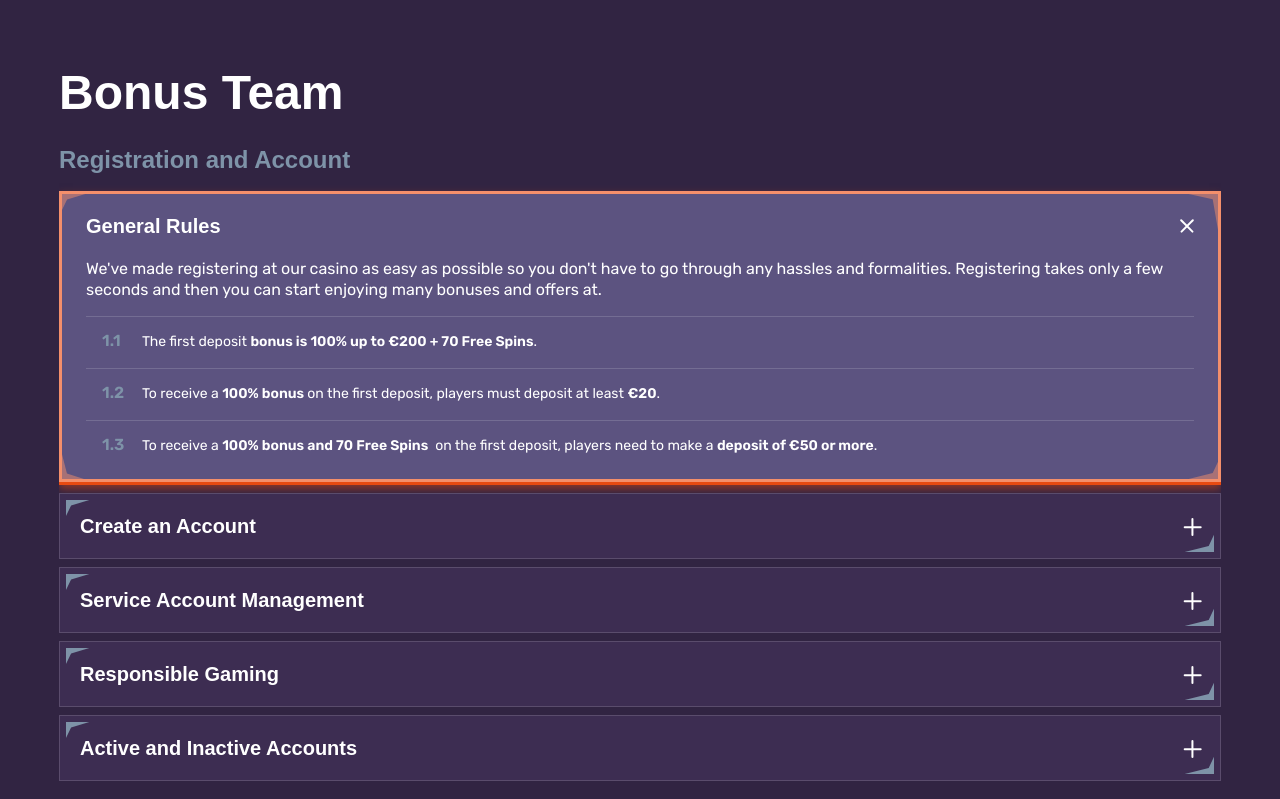
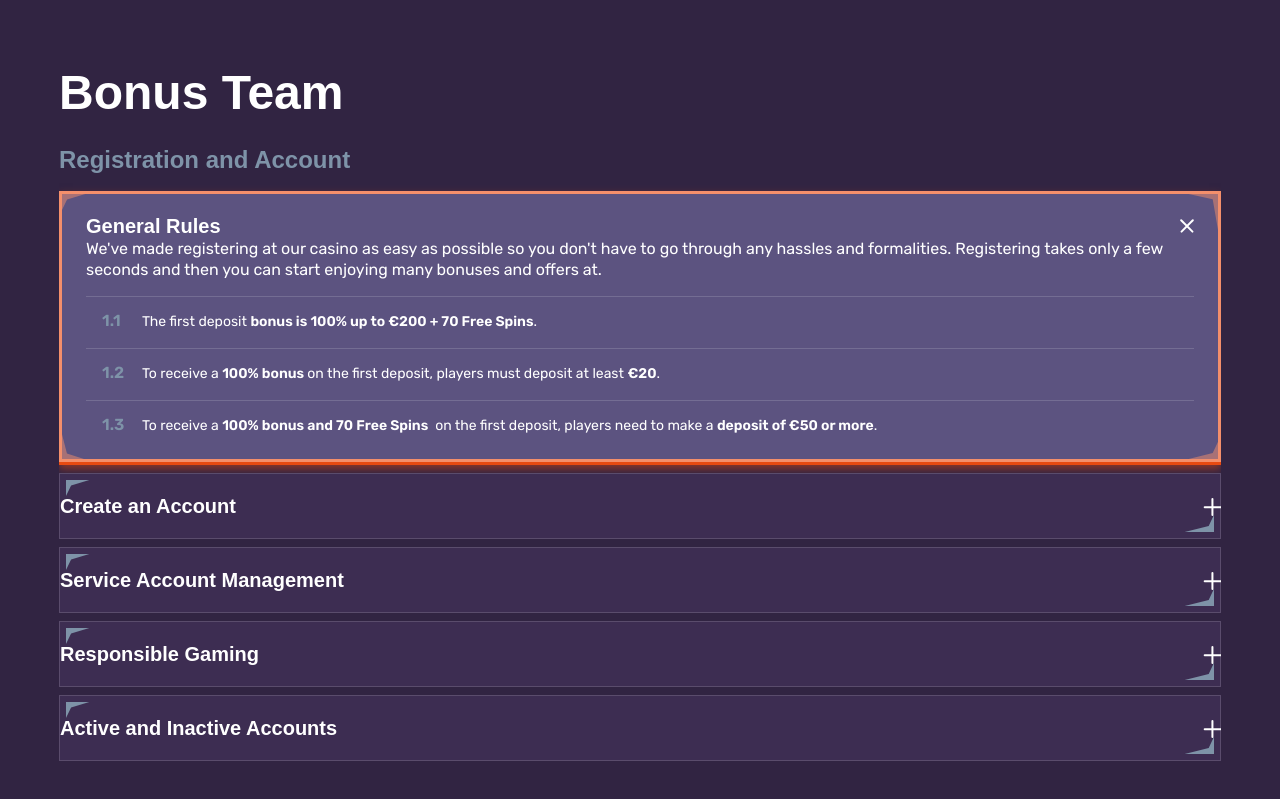
Before and after one commit to TravikDev/Test, a Next.js app: page /bonus-team in a window 1280 px wide. Shown: the top 799 px of the page. Built offline with nearby package versions, Linux system fonts and the light colour scheme; a web font is replaced by a local one.

Commit message:
upd: details area was changed

```diff
--- a/app/terms-and-conditions/detailsList.tsx
+++ b/app/terms-and-conditions/detailsList.tsx
@@ -15,9 +15,9 @@ export default function DetailsList({ subItems }: PropsDetailsList) {
         <details
           key={item.title}
           open={idx === 0 && item.title === "General Rules"}
-          className="group relative flex flex-col border-[1px] border-details-inactive border-opacity-15 bg-background-details-inactive transition duration-300 ease-out open:border-[3px] open:border-b-[6px] open:border-details-active open:bg-background-details-active open:px-6 open:shadow-[rgba(232,74,17,0.5)_0px_4px_8px_0px] hover:bg-background-details-active"
+          className="group relative flex flex-col border-[1px] border-details-inactive border-opacity-15 py-5 bg-background-details-inactive transition duration-300 ease-out open:border-[3px] open:border-b-[6px] open:border-details-active open:bg-background-details-active open:px-6 open:shadow-[rgba(232,74,17,0.5)_0px_4px_8px_0px] hover:bg-background-details-active"
         >
-          <summary className="flex cursor-pointer items-center justify-between p-5 group-open:px-0">
+          <summary className="flex cursor-pointer items-center justify-between group-open:px-0">
             <TopLeftInactive className="visible absolute left-[6px] top-[6px] group-open:hidden" />
             <BottomRightInactive className="visible absolute bottom-[6px] right-[6px] group-open:hidden" />
             <h3
@@ -34,7 +34,7 @@ export default function DetailsList({ subItems }: PropsDetailsList) {
 
           <TopLeft className="absolute left-0 top-0" fill="#F48F6B" />
           <TopRight className="absolute right-0 top-0" fill="#F48F6B" />
-          <div className="flex flex-col gap-4 divide-y-[1px] divide-white divide-opacity-15 pb-5">
+          <div className="flex flex-col gap-4 divide-y-[1px] divide-white divide-opacity-15">
             <p
               className={twMerge(
                 rubik400.className,
```
